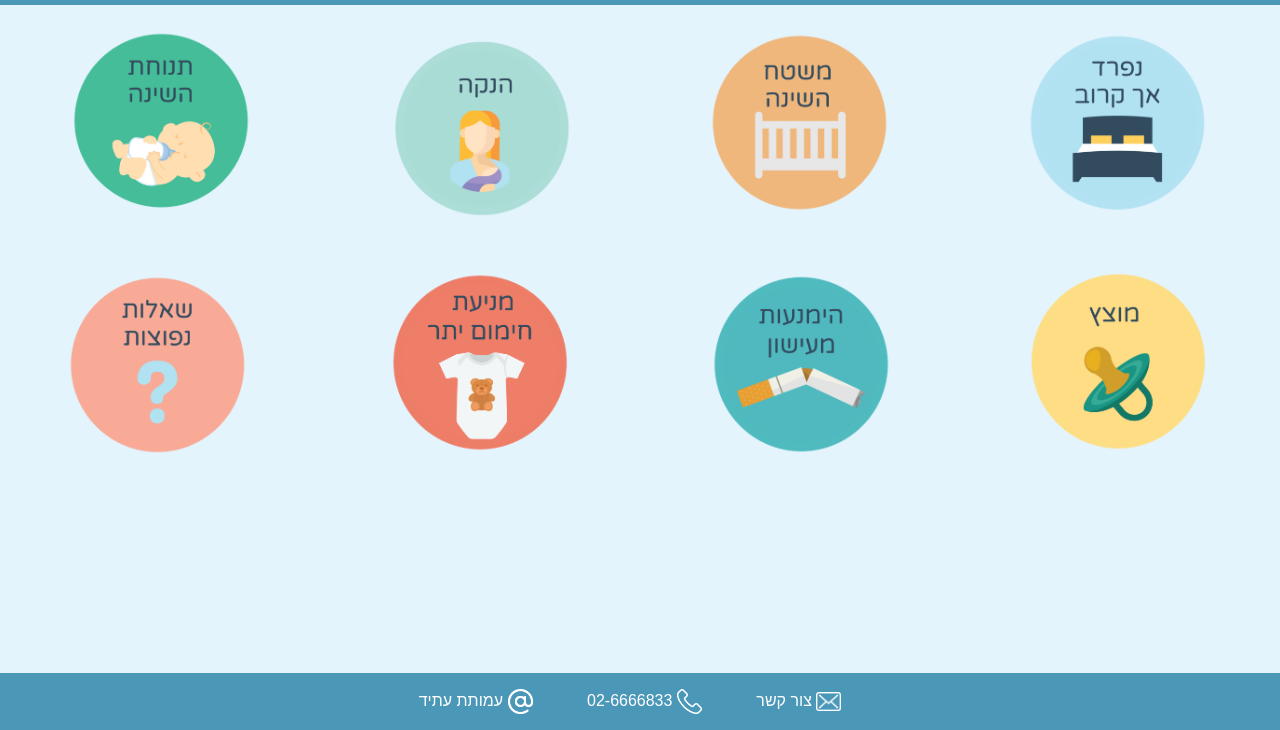
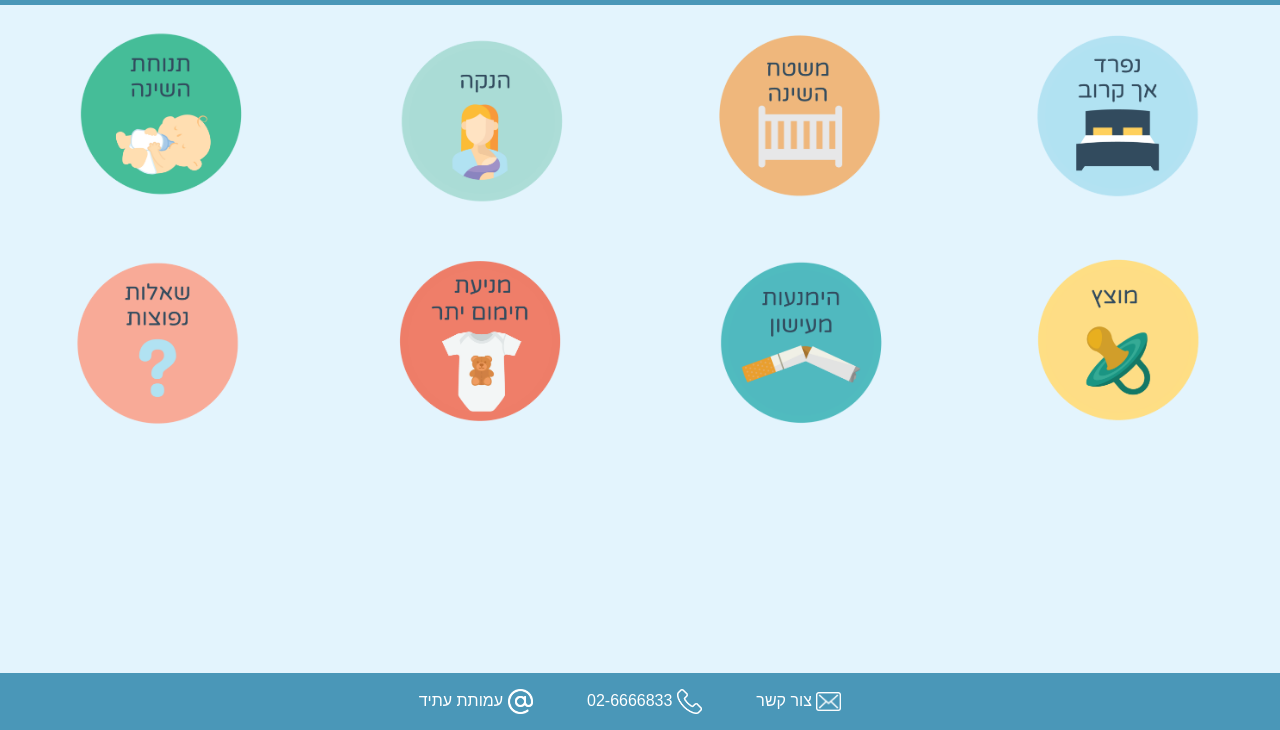
Before and after one commit to leaamchaslavsky/sidsPrevention, a plain HTML site: page index.html in a window 1280 px wide. Shown: the part 70-800 px from the top of the page. Drawn offline with nearby package versions, Linux system fonts and the light colour scheme.

Commit message:
Add files via upload

```diff
--- a/index.html
+++ b/index.html
@@ -62,17 +62,17 @@
 
             <!--האייקונים-->
             <div class="row">
-                <div class="col-lg-3 col-md-4 col-sm-6  col-6"><a href="sleep.html"><img src="img/sleep.png" style="width: 65%; height: auto;" /></a> </div>
-                <div class="col-lg-3 col-md-4 col-sm-6 col-6"> <a href="playpen.html"><img src="img/playpen.png" style="width: 65%; height: auto;" /></a></div>
+                <div class="col-lg-3 col-md-4 col-sm-6  col-6"><a href="sleep.html"><img src="img/sleep.png" style="width: 60%; height: auto;" /></a> </div>
+                <div class="col-lg-3 col-md-4 col-sm-6 col-6"> <a href="playpen.html"><img src="img/playpen.png" style="width: 60%; height: auto;" /></a></div>
 
-                <div class="col-lg-3 col-md-4 col-sm-6 col-6"> <a href="feeding.html"><img src="img/feeding.png" style="width: 65%; height: auto;" /></a></div>
-                <div class="col-lg-3  col-md-4 col-sm-6 col-6"><a href="back.html"><img src="img/back.png" style="width: 65%; height: auto;" /></a></div>
+                <div class="col-lg-3 col-md-4 col-sm-6 col-6"> <a href="feeding.html"><img src="img/feeding.png" style="width: 60%; height: auto;" /></a></div>
+                <div class="col-lg-3  col-md-4 col-sm-6 col-6"><a href="back.html"><img src="img/back.png" style="width: 60%; height: auto;" /></a></div>
 
-                <div class="col-lg-3 col-md-4 col-sm-6 col-6"><a href="pacifier.html"><img src="img/pacifier.png" style="width: 65%; height: auto;" /></a> </div>
-                <div class="col-lg-3  col-md-4 col-sm-6 col-6"><a href="smoking.html"><img src="img/smoking.png" style="width: 65%; height: auto;" /></a></div>
+                <div class="col-lg-3 col-md-4 col-sm-6 col-6"><a href="pacifier.html"><img src="img/pacifier.png" style="width: 60%; height: auto;" /></a> </div>
+                <div class="col-lg-3  col-md-4 col-sm-6 col-6"><a href="smoking.html"><img src="img/smoking.png" style="width: 60%; height: auto;" /></a></div>
 
-                <div class="col-lg-3 col-md-4 col-sm-6 col-6"><a href="heat.html"><img src="img/Heat.png" style="width: 65%; height: auto;" /></a></div>
-                <div class="col-lg-3 col-md-4 col-sm-6 col-6"><a href="Questions.html"><img src="img/Questions.png" style="width: 65%; height: auto;" /></a></div>
+                <div class="col-lg-3 col-md-4 col-sm-6 col-6"><a href="heat.html"><img src="img/Heat.png" style="width: 60%; height: auto;" /></a></div>
+                <div class="col-lg-3 col-md-4 col-sm-6 col-6"><a href="Questions.html"><img src="img/Questions.png" style="width: 60%; height: auto;" /></a></div>
             </div>
 
 
```
